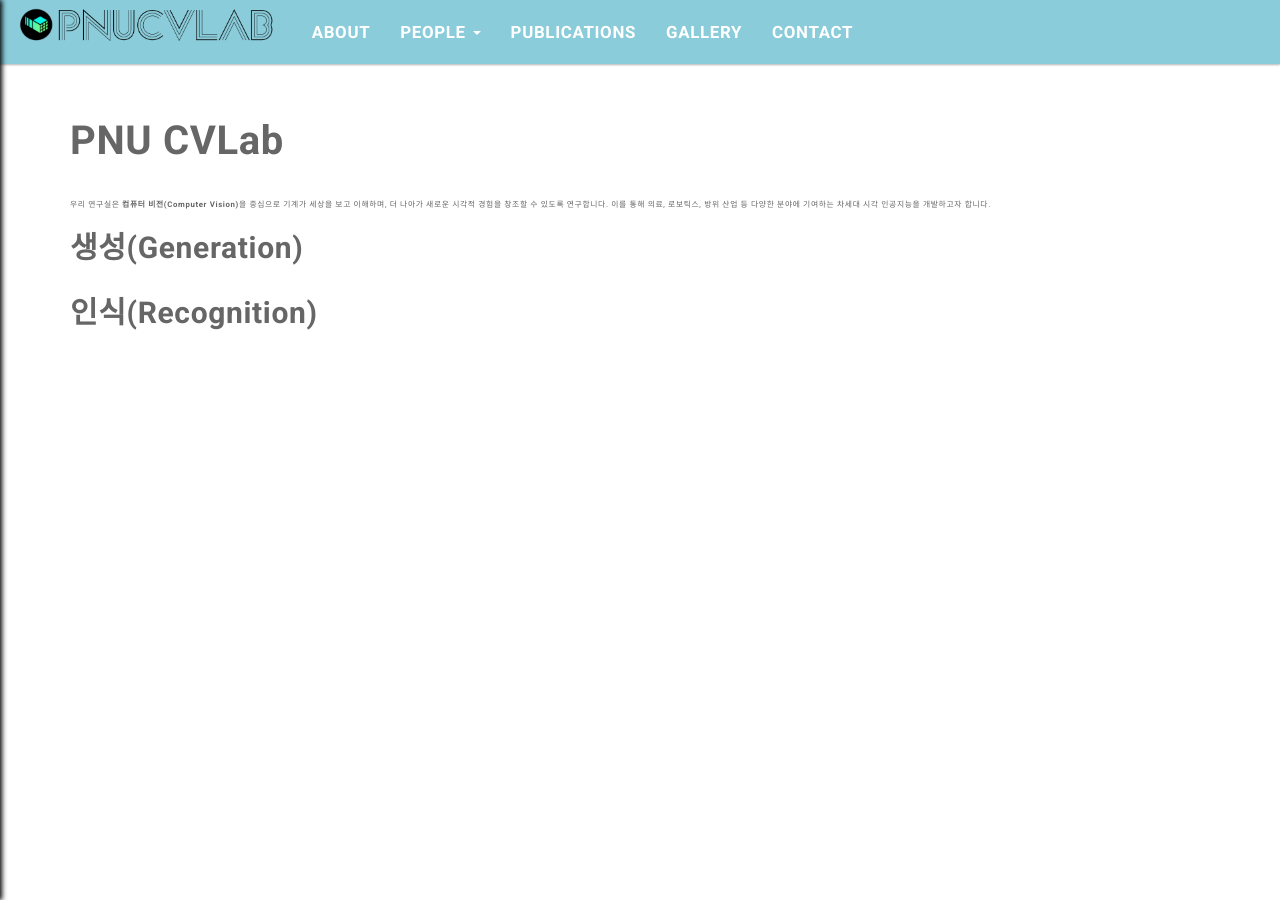
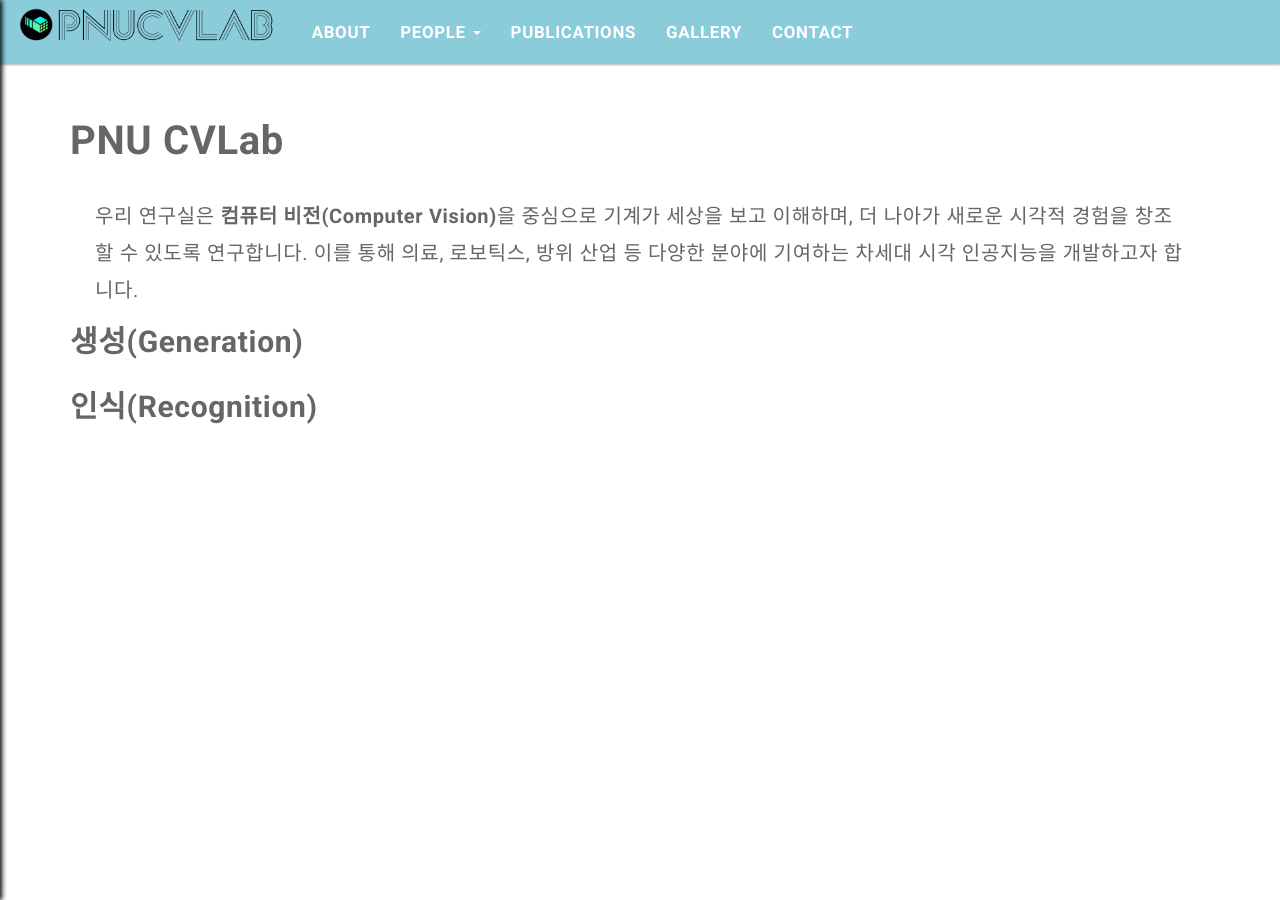
Before and after one commit to pnucvlab/pnucvlab.github.io, a Jekyll site: the page built from pages/about.html, in a window 1280 px wide. Built offline with Jekyll 4.4.1, drawn with Linux system fonts in a browser that asks for light colours.

Commit message:
edit About

```diff
--- a/pages/about.html
+++ b/pages/about.html
@@ -5,12 +5,12 @@ permalink: /about/
 ---
 
 <p style="font-size:40px; margin-bottom:20px;"><strong>PNU CVLab</strong></p>
-<p>
+<p class="introduction-body">
     우리 연구실은 <strong>컴퓨터 비전(Computer Vision)</strong>을 중심으로
     기계가 세상을 보고 이해하며, 더 나아가 새로운 시각적 경험을 창조할 수 있도록 연구합니다.
     이를 통해 의료, 로보틱스, 방위 산업 등 다양한 분야에 기여하는
     차세대 시각 인공지능을 개발하고자 합니다.
-</p>
+  </p>
 <p style="font-size:30px; margin-bottom:10px;"><strong>생성(Generation)</strong></p>
 
 <p style="font-size:30px; margin-bottom:10px;"><strong>인식(Recognition)</strong></p>
```
